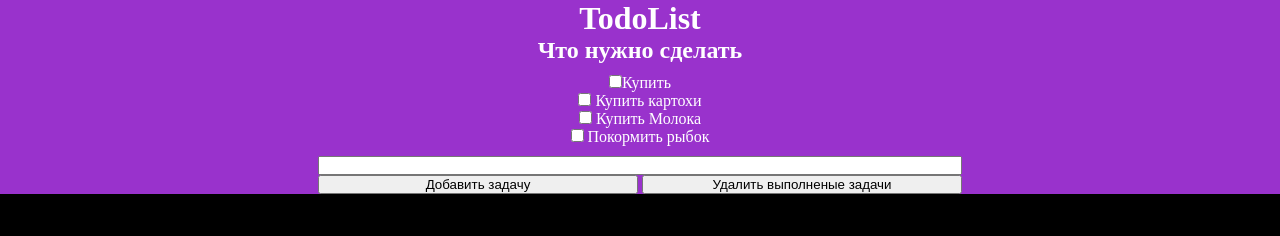
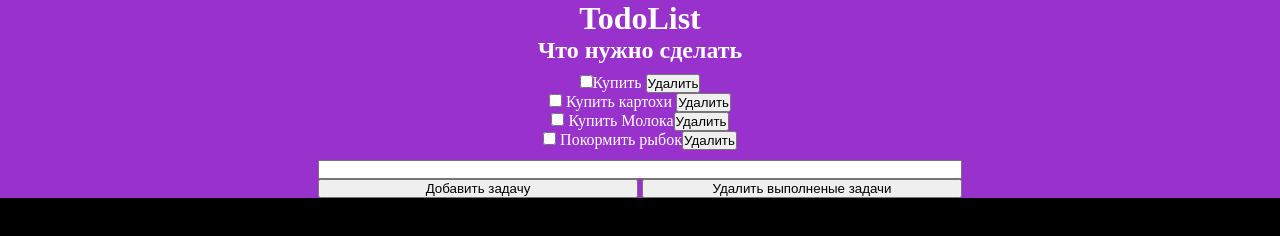
Before and after one commit to openglaz/my-first-site, a plain HTML site: page index.html in a window 1280 px wide. Both pictures are taken after a click on the button "Добавить задачу". Drawn offline with Linux system fonts and the light colour scheme.

Commit message:
add shallow flocks

```diff
--- a/index.html
+++ b/index.html
@@ -15,13 +15,13 @@
       <h2>Что нужно сделать</h2>
       <div class="conteinerTask">
         <div class="task">
-          <input type="checkbox" name="" id=""> Купить картохи <br>
+          <input type="checkbox" name="" id=""> Купить картохи <button class="btnDelete">Удалить</button> <br>
         </div>
         <div>
-          <input type="checkbox" name="" id=""> Купить Молока<br>
+          <input type="checkbox" name="" id=""> Купить Молока<button class="btnDelete">Удалить</button><br>
         </div>
         <div>
-          <input type="checkbox" name="" id=""> Покормить рыбок<br>
+          <input type="checkbox" name="" id=""> Покормить рыбок<button class="btnDelete">Удалить</button><br>
         </div>
       </div>
     </div>
--- a/script.js
+++ b/script.js
@@ -4,10 +4,23 @@ console.log(containerTask);
 
 function addTask() {
   let newCheckbox = document.createElement('div')
-  newCheckbox.innerHTML += `<input type="checkbox" name="" id="">${mainInput.value}<br>`
+  newCheckbox.innerHTML += `<input type="checkbox" name="" id="">${mainInput.value} <button class="btnDelete">Удалить</button> <br>`
   mainInput.value = '';
   let oneTask = document.querySelector('.task')
   containerTask.insertBefore(newCheckbox, oneTask)
 }
 
+let btnDeleteTask = document.querySelector('.btnDelete');
+
+// btnDeleteTask.onclick = () => {
+//   this.
+// }
+
+function deleteTask() {
+  btnDeleteTask;
+
+}
+
+
+
 document.querySelector('.btnAddTask').onclick = addTask;
--- a/style.css
+++ b/style.css
@@ -14,9 +14,6 @@ body {
 }
 
 .mainDiv {
-  /* display: ; */
-  /* height: 60%; */
-  /* width: 60%; */
   background: darkorchid;
   text-align: center;
 }
@@ -28,7 +25,7 @@ body {
 
 .btn {
   width: 25%;
-  /* height: 25px; */
+
 }
 
 h2 {
```
